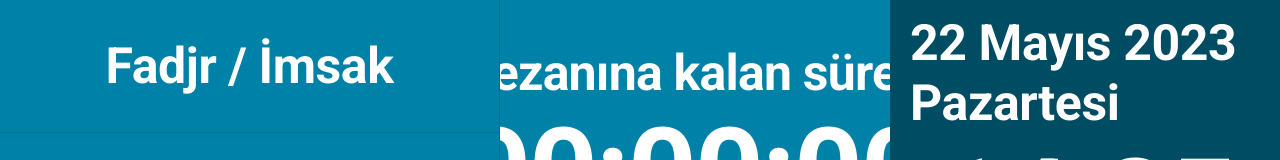
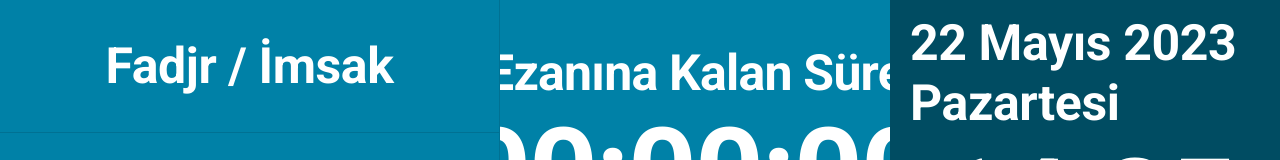
Before and after one commit to Slmii/mosque-prayer-times, a React (Vite) app: page / in a window 1280 px wide. Shown: the top 160 px of the page. Built offline with nearby package versions, Linux system fonts and the light colour scheme; no server answers.

Commit message:
capitals

```diff
--- a/src/components/RemainingTime.component.tsx
+++ b/src/components/RemainingTime.component.tsx
@@ -81,7 +81,7 @@ export const RemainingTime = () => {
 	return (
 		<Stack direction="column" alignItems="center">
 			<Typography variant="h1" fontSize={50} fontWeight="bold">
-				{nextPrayer ? translations[nextPrayer] : ''} ezanına kalan süre
+				{nextPrayer ? translations[nextPrayer] : ''} Ezanına Kalan Süre
 			</Typography>
 			<Typography variant="h1" fontSize={120} fontWeight="bold" textTransform="capitalize">
 				{formattedRemainingTime}
```
